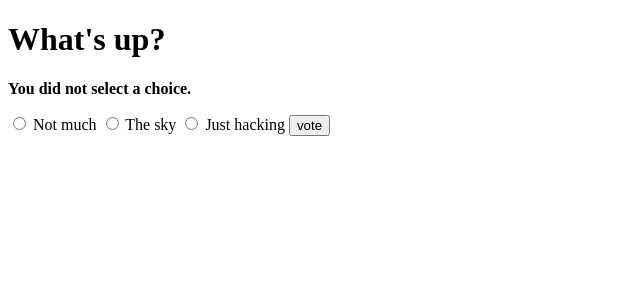
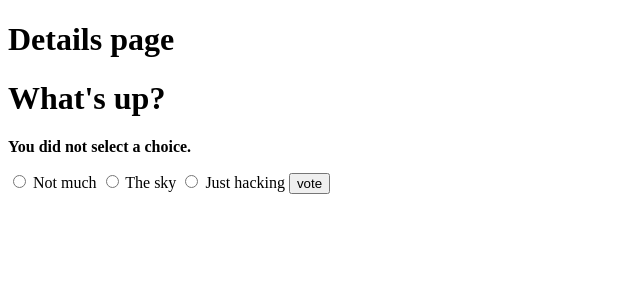
Before and after one commit to Rakibul8001/mysite, a Django app: page /polls/1/vote/ in a window 1280 px wide. Shown: the top 300 px of the page, without its empty margins (0-640 px from the left). Run offline with Django 3.2, Linux system fonts and the light colour scheme; data comes from the database, SQL or seed files in the repository.

Commit message:
add h1 in detail.html

```diff
--- a/polls/templates/polls/detail.html
+++ b/polls/templates/polls/detail.html
@@ -1,5 +1,6 @@
 {% extends 'polls/layout.html' %}
 {% block body %}
+<h1>Details page</h1>
 <h1>{{question.question_text}}</h1>
 {% if error_message %}
     <p><strong>{{ error_message }}</strong></p>
```
Also changed, not shown: polls/templates/polls/layout.html (line endings or trailing spaces).
